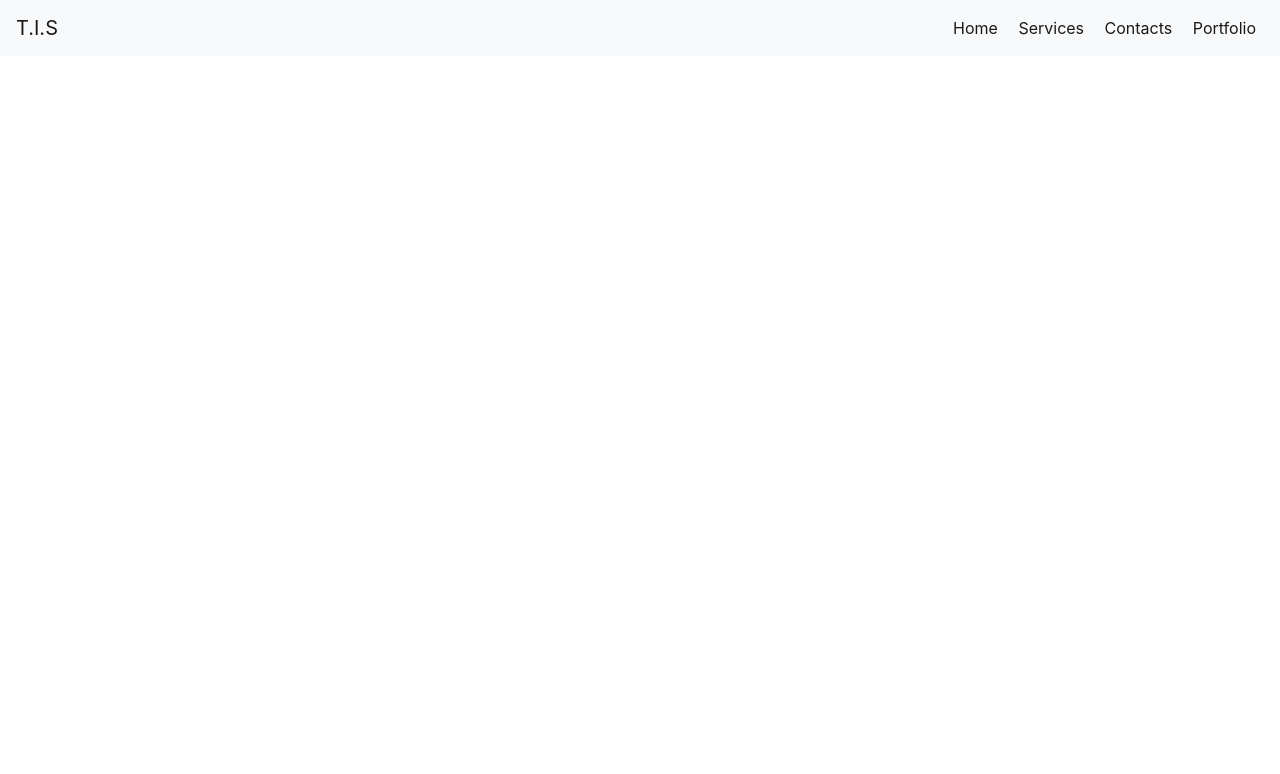
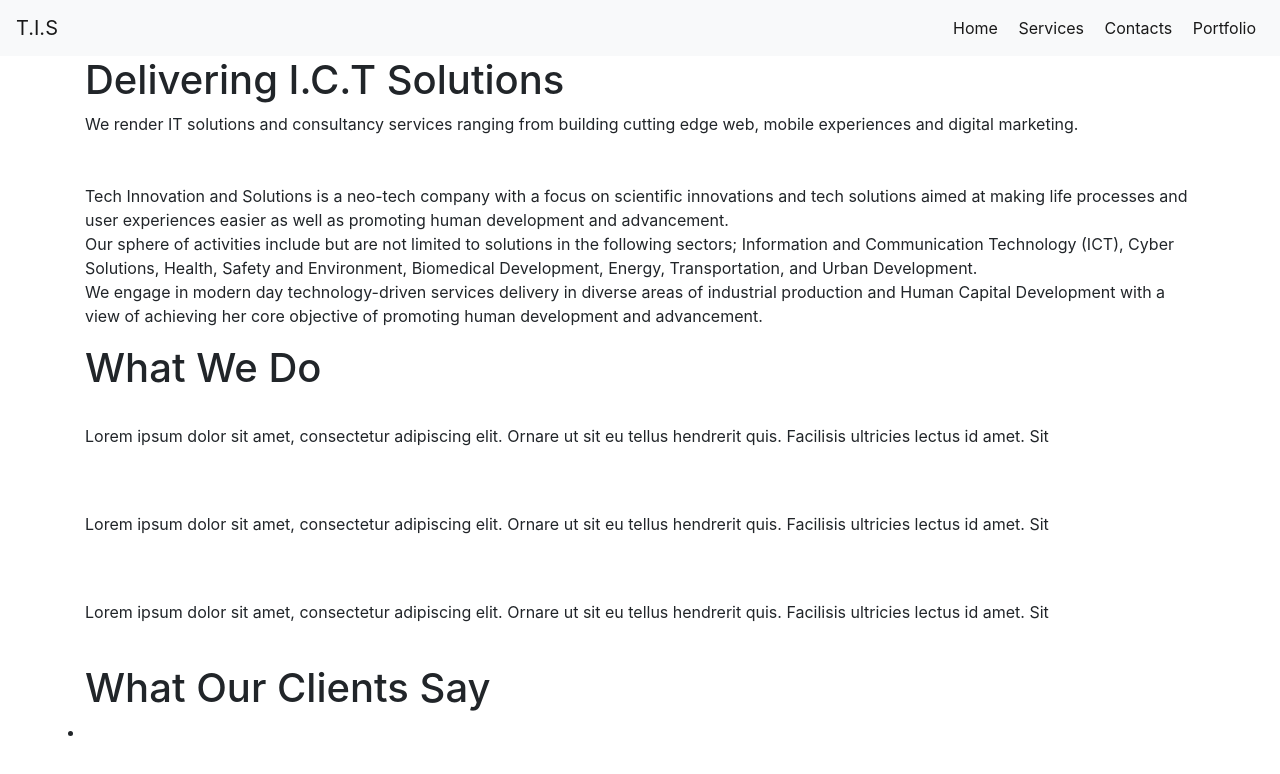
Before and after one commit to TechInnovationsandSolutions/website, a website: page app/index.html in a window 1280 px wide. Drawn offline with nearby package versions, Linux system fonts and the light colour scheme; files that its build step writes are made by us from their sources.

Commit message:
Adds section for home page landing section

```diff
--- a/app/index.html
+++ b/app/index.html
@@ -57,7 +57,79 @@
       </nav>
     </header>
     <main>
+      <section class="ld-pg container">
+        <div>
+          <h1 class="ld-pg-title">Delivering I.C.T Solutions</h1>
+          <p>We render IT solutions and consultancy services ranging from building cutting edge web, mobile experiences and digital marketing.</p>
+        </div>
+        <div class="ld-pg-img-con container">
+          <img src="" alt="" class="ld-pg-img">
+        </div>
+      </section>
+      <section class="who-we-are container">
+        <div class="who-we-are-title-cont">
+          <h1 class="who-we-are-title"></h1>
+        </div>
+        <div class="who-we-are-contents-cont">
+          <p>
+            Tech Innovation and Solutions is a neo-tech company with a focus on scientific innovations and tech solutions aimed at making life processes and user experiences easier as well as promoting human development and advancement.<br>
+            Our sphere of activities include but are not limited to solutions in the following sectors; Information and Communication Technology (ICT), Cyber Solutions, Health, Safety and Environment, Biomedical Development, Energy, Transportation, and Urban Development.<br>
+            We engage in modern day technology-driven services delivery
+            in diverse areas of industrial production and Human Capital Development with a view of achieving her core objective of promoting human development and advancement.
+          </p>
+        </div>
+      </section>
+      <section class="what-we-do container">
+        <h1 class="what-we-do-title">What We Do</h1>
+        <div class="what-we-do-contents-cont">
+          <div class="what-we-do-content-cont">
+            <div class="what-we-do-content">
+              <img src="" alt="">
+              <p>
+                Lorem ipsum dolor sit amet, consectetur adipiscing elit. Ornare ut sit eu tellus hendrerit quis. Facilisis ultricies lectus id amet. Sit
+              </p>
+            </div>
+            <div class="what-we-do-img-cont">
+              <img src="" alt="" class="what-we-do-img">
+            </div>
+          </div>
+          <div class="what-we-do-content-cont">
+            <div class="what-we-do-content">
+              <img src="" alt="">
+              <p>
+                Lorem ipsum dolor sit amet, consectetur adipiscing elit. Ornare ut sit eu tellus hendrerit quis. Facilisis ultricies lectus id amet. Sit
+              </p>
+            </div>
+            <div class="what-we-do-img-cont">
+              <img src="" alt="" class="what-we-do-img">
+            </div>
+          </div>
+          <div class="what-we-do-content-cont">
+            <div class="what-we-do-content">
+              <img src="" alt="">
+              <p>
+                Lorem ipsum dolor sit amet, consectetur adipiscing elit. Ornare ut sit eu tellus hendrerit quis. Facilisis ultricies lectus id amet. Sit
+              </p>
+            </div>
+            <div class="what-we-do-img-cont">
+              <img src="" alt="" class="what-we-do-img">
+            </div>
+          </div>
+        </div>
+      </section>
+      <section class="our-clients container">
+        <h1 class="our-clients-title">What Our Clients Say</h1>
+        <div>
+          <ul class="our-clients-slider-list">
+            <li class="our-client-">
 
+            </li>
+          </ul>
+        </div>
+      </section>
+      <section class="get-to-KNOW">
+
+      </section>
     </main>
     <footer>
 
```
